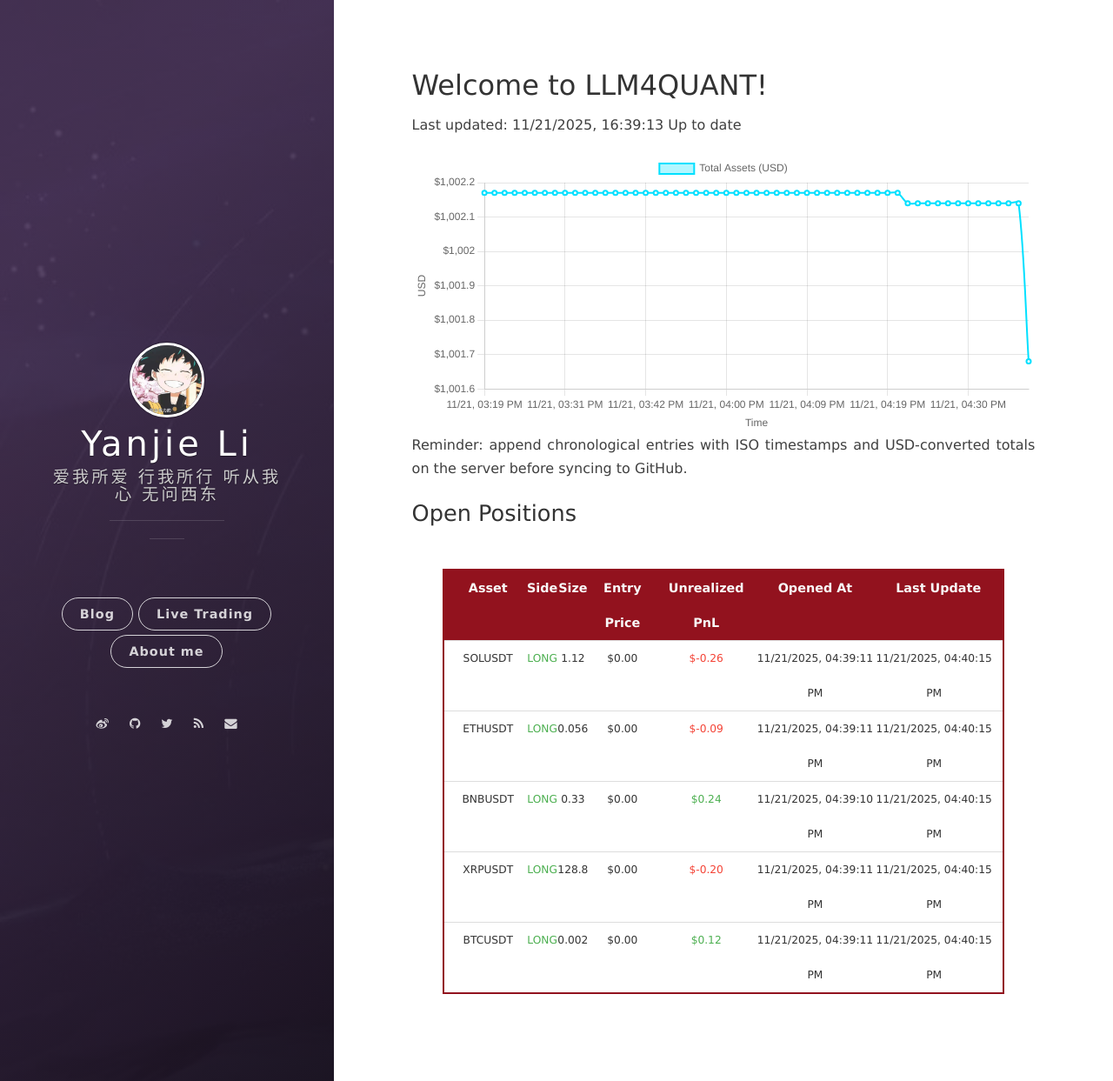
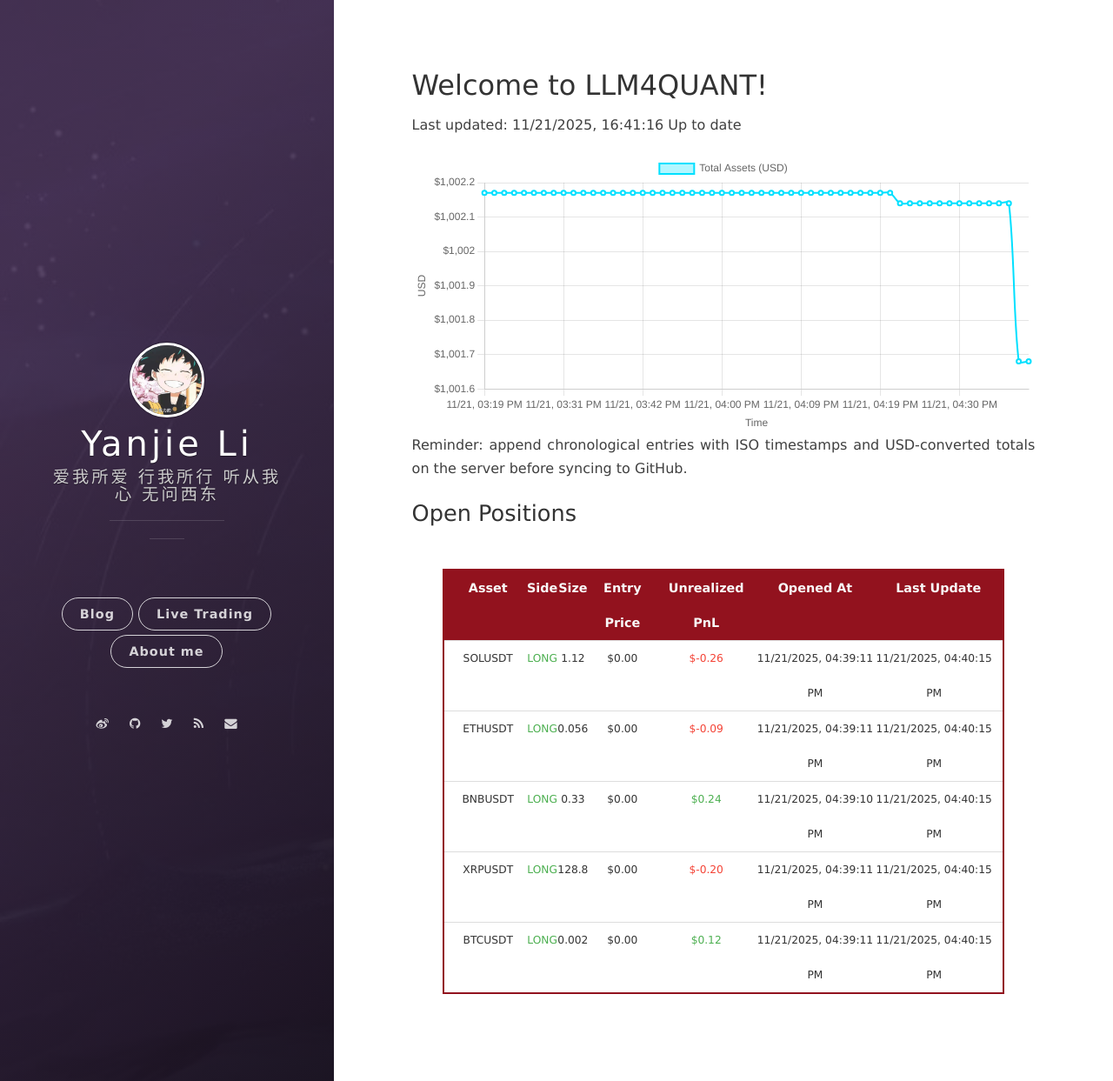
Before and after one commit to leeyegy/leeyegy.github.io, a Jekyll site: the page built from live-trading.html, in a window 1280 px wide and 1243 px high. Shown: the whole window at 87% size. Built offline with Jekyll 4.4.1, drawn with Linux system fonts in a browser that asks for light colours; nearby versions of some CDN libraries.

Commit message:
AccountMonitor: update balance history 2025-11-22T00:41:16+08:00

```diff
--- a/assets/data/binance/balance-history.json
+++ b/assets/data/binance/balance-history.json
@@ -1,5 +1,5 @@
 {
-  "generatedAt": "2025-11-22T00:39:13+08:00",
+  "generatedAt": "2025-11-22T00:41:16+08:00",
   "asset": "total_usd_value",
   "history": [
     {
@@ -221,6 +221,10 @@
     {
       "timestamp": "2025-11-22T00:39:13+08:00",
       "totalUsd": 1001.6776641
+    },
+    {
+      "timestamp": "2025-11-22T00:41:16+08:00",
+      "totalUsd": 1001.6776641
     }
   ]
 }
```
